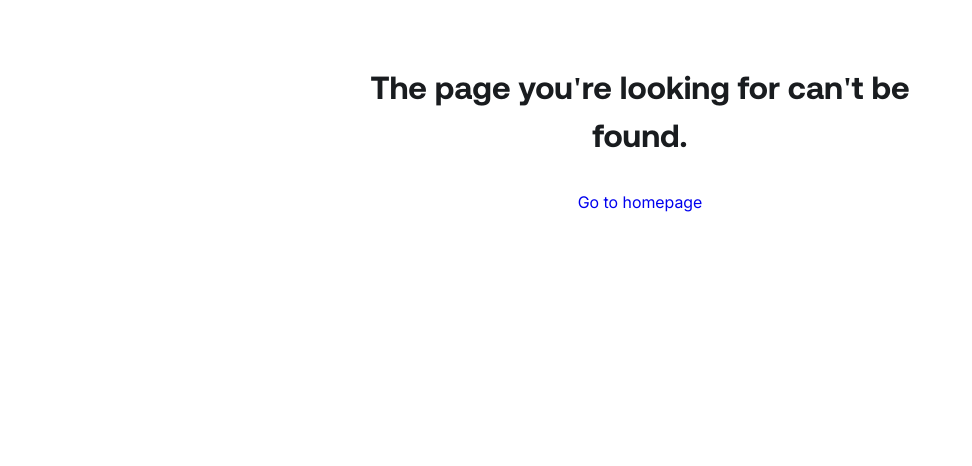
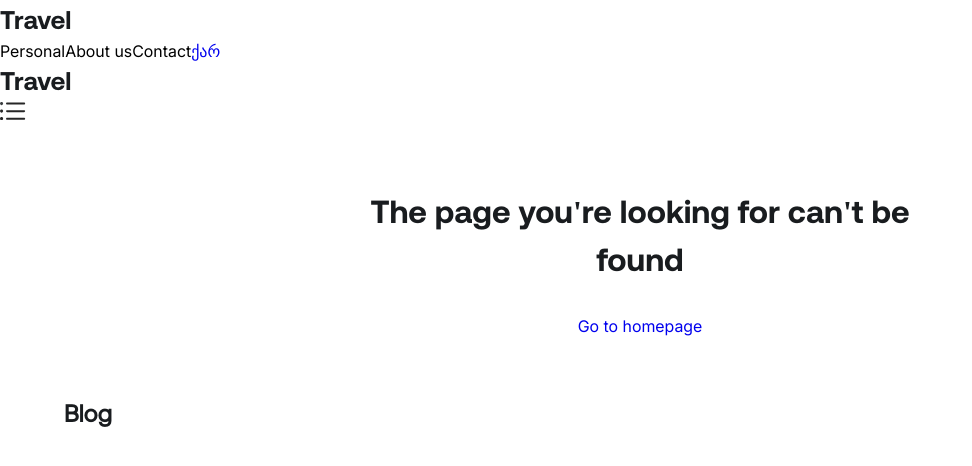
Before and after one commit to sopo/countries-app, a React (Vite) app: page /en/home in a window 1280 px wide. Shown: the top 466 px of the page, without its empty margins (0-972 px from the left). Built offline with nearby package versions, Linux system fonts and the light colour scheme.

Commit message:
add 404 page translation and correct redirection

```diff
--- a/src/App.tsx
+++ b/src/App.tsx
@@ -1,4 +1,4 @@
-import { Routes, Route, Navigate,} from "react-router-dom";
+import { Routes, Route, Navigate, useParams,} from "react-router-dom";
 import "@/global-css/containers.css";
 import DefaultLayout from "./layouts/default";
 import HomePage from "./pages/home/homepage";
@@ -7,7 +7,7 @@
 import ExpandedCard from "./components/cards/card-expanded/expanded-card";
 import Contact from "./pages/contact/contact";
 const App: React.FC = () => {
-
+ const {lang} = useParams()
   return (
     <>
         <Routes>
@@ -16,9 +16,10 @@
             <Route path="about" element={<About />} />
             <Route path="contact" element={<Contact />} />
             <Route path="countries/:id" element={<ExpandedCard />}/>
+            <Route path="*" element={<PageNotFound />} />
             </Route>
-            <Route path="*" element={<PageNotFound />} />
-            <Route path="/" element={<Navigate to="/en"/>} />
+
+            <Route path="/" element={<Navigate to={`/${lang}`}/>} />
         </Routes>
     </>
   );
--- a/src/pages/page-not-found/page-not-found.tsx
+++ b/src/pages/page-not-found/page-not-found.tsx
@@ -1,15 +1,26 @@
 import styles from "./page-not-found.module.css";
 import Button from "@/components/button/button";
-import { Link } from "react-router-dom";
+import { Link, useParams } from "react-router-dom";
 const PageNotFound: React.FC = () => {
+const {lang} = useParams();
+console.log("language ", lang)
+const kaContent = {
+  pageTitle: "გვერდი ვერ მოიძებნა",
+  buttonTitle: "მთავარ გვერდზე დაბრუნება"
+}
+const enContent = {
+  pageTitle: "The page you're looking for can't be found",
+  buttonTitle: "Go to homepage"
+}
+const content = lang === "en" ? enContent : kaContent
   return (
     <div className={styles.container}>
       <h1 className="primary-text">
-        The page you're looking for can't be found.
+        {content.pageTitle}
       </h1>
       <div>
         <Link to="/">
-          <Button title="Go to homepage" className='buttonPrimaryM' />
+          <Button title={content.buttonTitle} className='buttonPrimaryM' />
         </Link>
       </div>
     </div>
```
